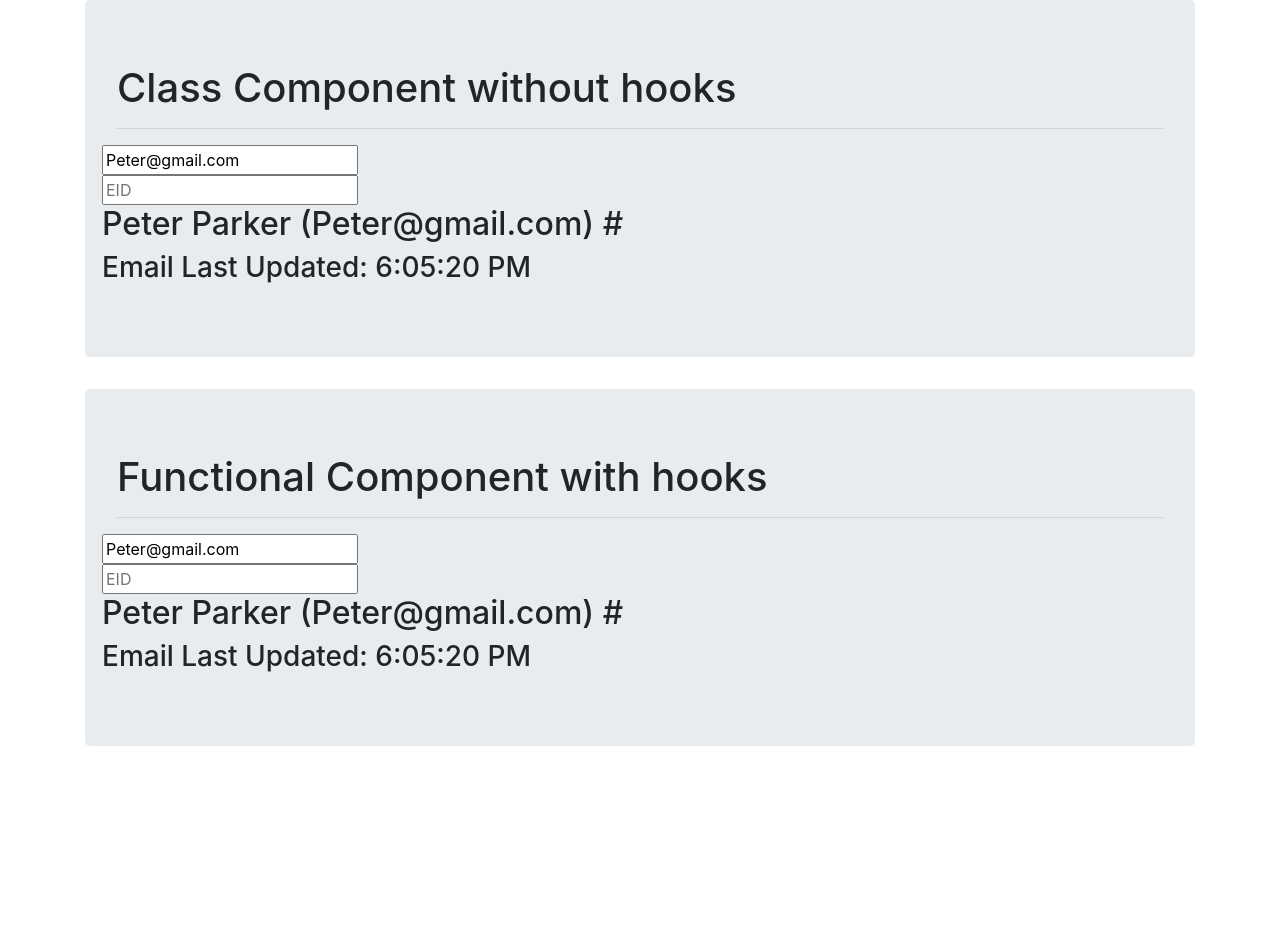
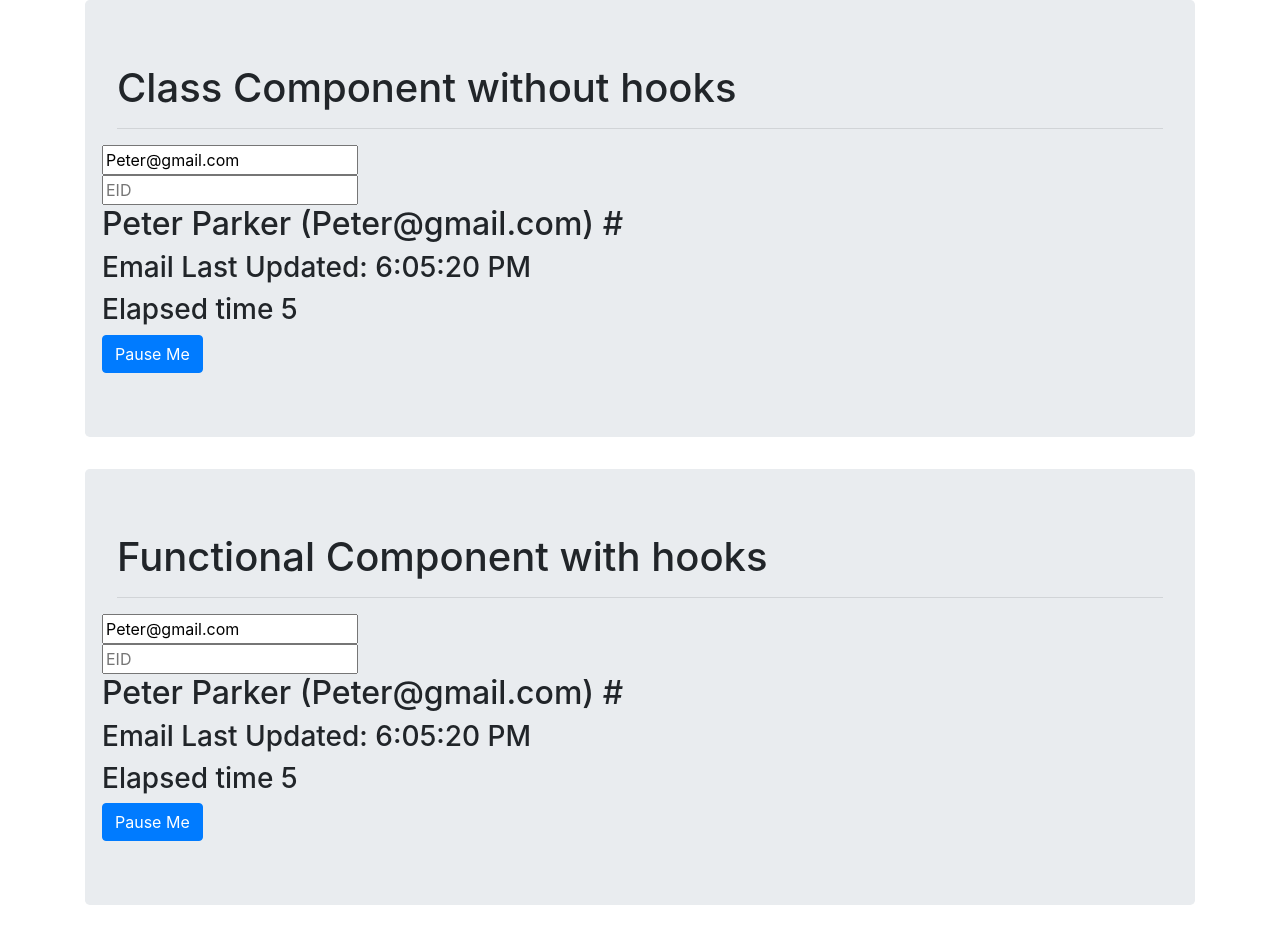
Before and after one commit to srkirkland/ReactJSHooks, a React (Create React App) app: page / in a window 1280 px wide. Before the commit the page ends 800 px from the top, so only its background shows below. Built offline with nearby package versions, Linux system fonts and the light colour scheme.

Commit message:
add in timer

```diff
--- a/src/New.js
+++ b/src/New.js
@@ -4,6 +4,7 @@ export default function(props) {
   const email = useInput(props.first + '@gmail.com');
   const eid = useEid();
   const emailLastUpdated = useValueLastUpdated(email.value);
+  const timer = useTimer();
 
   return (
     <div>
@@ -29,8 +30,40 @@ export default function(props) {
           <h3>Email Last Updated: {emailLastUpdated.toLocaleTimeString()}</h3>
         </div>
       </div>
+      <div className="row">
+        <div>
+          <h3>
+            Elapsed time {timer.secondsElapsed}
+          </h3>
+          <div>
+            <button className="btn btn-primary" onClick={timer.onPause}>Pause Me</button>
+          </div>
+        </div>
+      </div>
     </div>
   );
+}
+
+function useTimer() {
+  const [secondsElapsed, setSecondsElapsed] = useState(0);
+  const [runTimer, setRunTimer] = useState(true);
+
+  useEffect(() => {
+    console.log('using interval effect');
+    const interval = setInterval(() => {
+      if (runTimer) {
+        console.log('update timer', secondsElapsed);
+        setSecondsElapsed(secondsElapsed + 1);
+      }
+    }, 1000);
+
+    return () => clearInterval(interval);
+  }, [runTimer, secondsElapsed]);
+
+  return {
+    secondsElapsed,
+    onPause: () => setRunTimer(!runTimer)
+  };
 }
 
 function useValueLastUpdated(trackedProperty) {
--- a/src/Old.js
+++ b/src/Old.js
@@ -9,8 +9,24 @@ export default class Old extends Component {
       email: props.first + '@gmail.com',
       eid: '',
       eidValid: true,
-      lastUpdatedEmail: new Date()
+      lastUpdatedEmail: new Date(),
+      secondsElapsed: 0,
+      runTimer: true
     };
+  }
+
+  componentDidMount() {
+    this._interval = setInterval(() => {
+      if (this.state.runTimer) {
+        this.setState({
+          secondsElapsed: this.state.secondsElapsed + 1
+        });
+      }
+    }, 1000);
+  }
+
+  componentWillUnmount() {
+    clearInterval(this._interval);
   }
 
   componentWillUpdate(props, state) {
@@ -18,6 +34,10 @@ export default class Old extends Component {
     if (state.email !== this.state.email) {
       this.setState({ lastUpdatedEmail: new Date() });
     }
+  }
+
+  handlePause = () => {
+      this.setState({ runTimer: !this.state.runTimer });
   }
 
   handleResize = () => {
@@ -72,6 +92,16 @@ export default class Old extends Component {
             </h3>
           </div>
         </div>
+        <div className="row">
+          <div>
+            <h3>
+              Elapsed time {this.state.secondsElapsed}
+            </h3>
+            <div>
+                <button className="btn btn-primary" onClick={this.handlePause}>Pause Me</button>
+            </div>
+          </div>
+        </div>
       </div>
     );
   }
```
